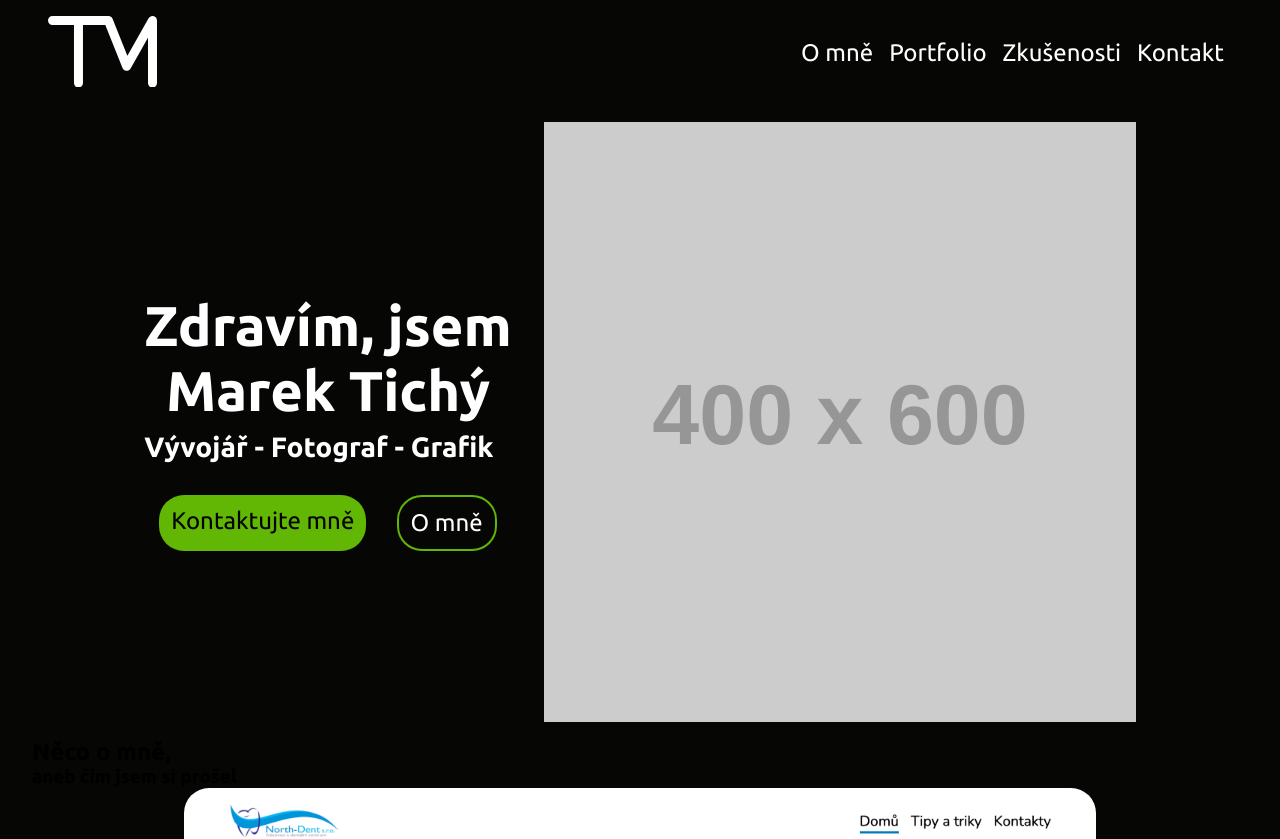
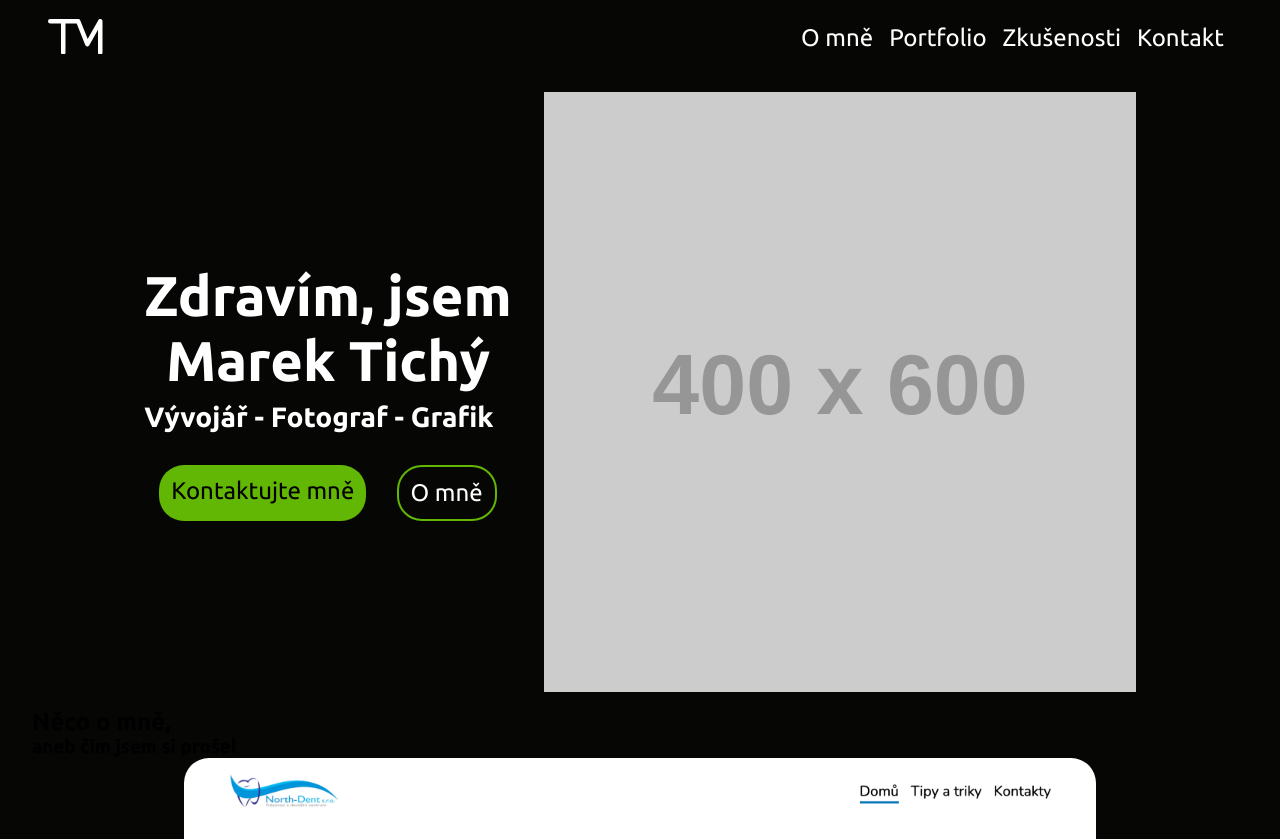
Before and after one commit to KaweiCZ/Portfolio, a website: page index.html in a window 1280 px wide. Shown: the top 839 px of the page. Drawn offline with Linux system fonts and the light colour scheme; placeholder pictures from the web are drawn by us.

Commit message:
Smaller logo

```diff
--- a/styles.scss
+++ b/styles.scss
@@ -34,6 +34,11 @@ body {
 
 	&__logo {
 		height: 100%;
+
+		> svg {
+			width: 50%;
+			height: 50%;
+		}
 	}
 	&__logo-img {
 		height: 100%;
```
Also changed, not shown: styles.css, 1 other file. Lines whose indentation alone changed are shown as unchanged.
